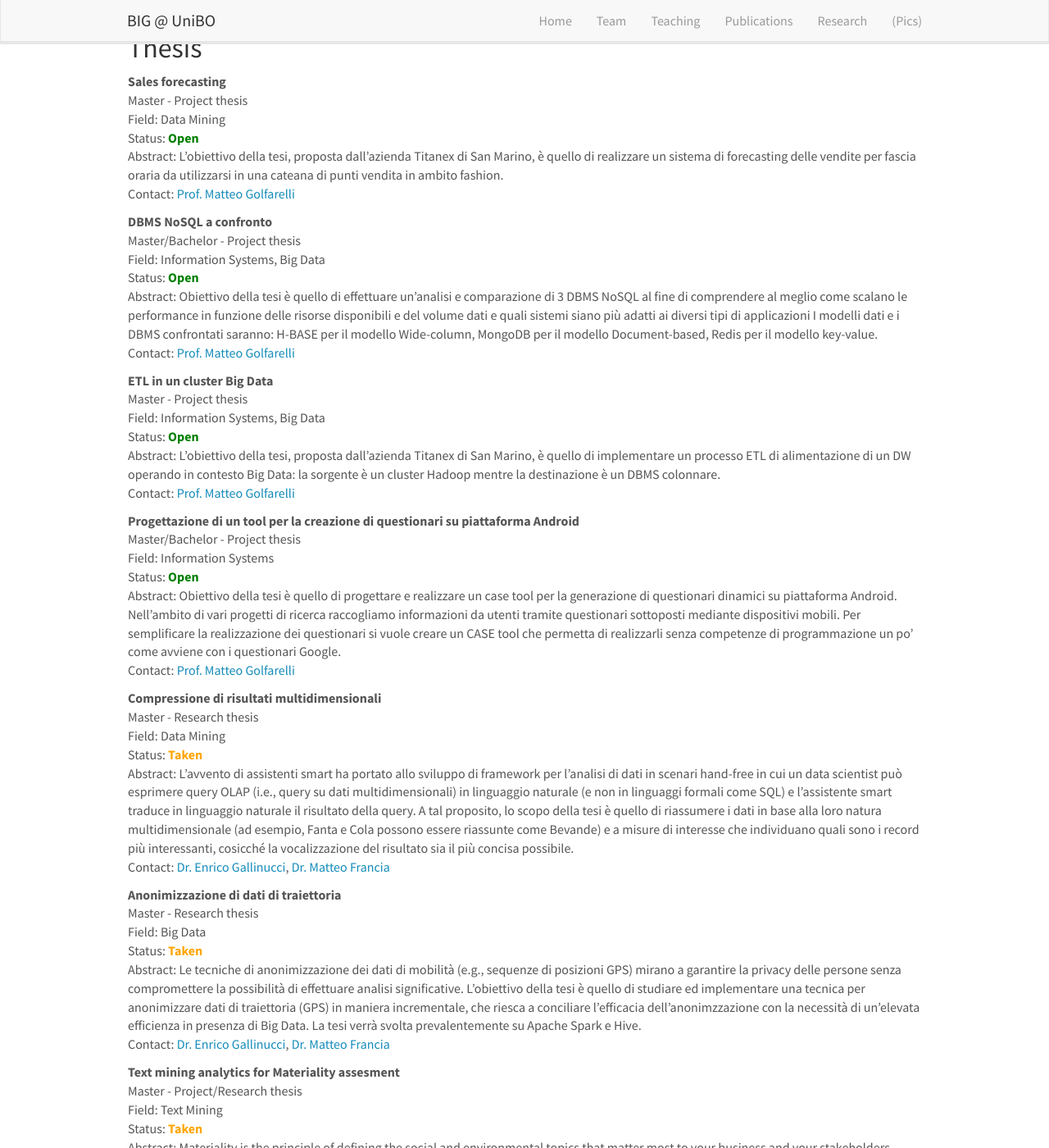
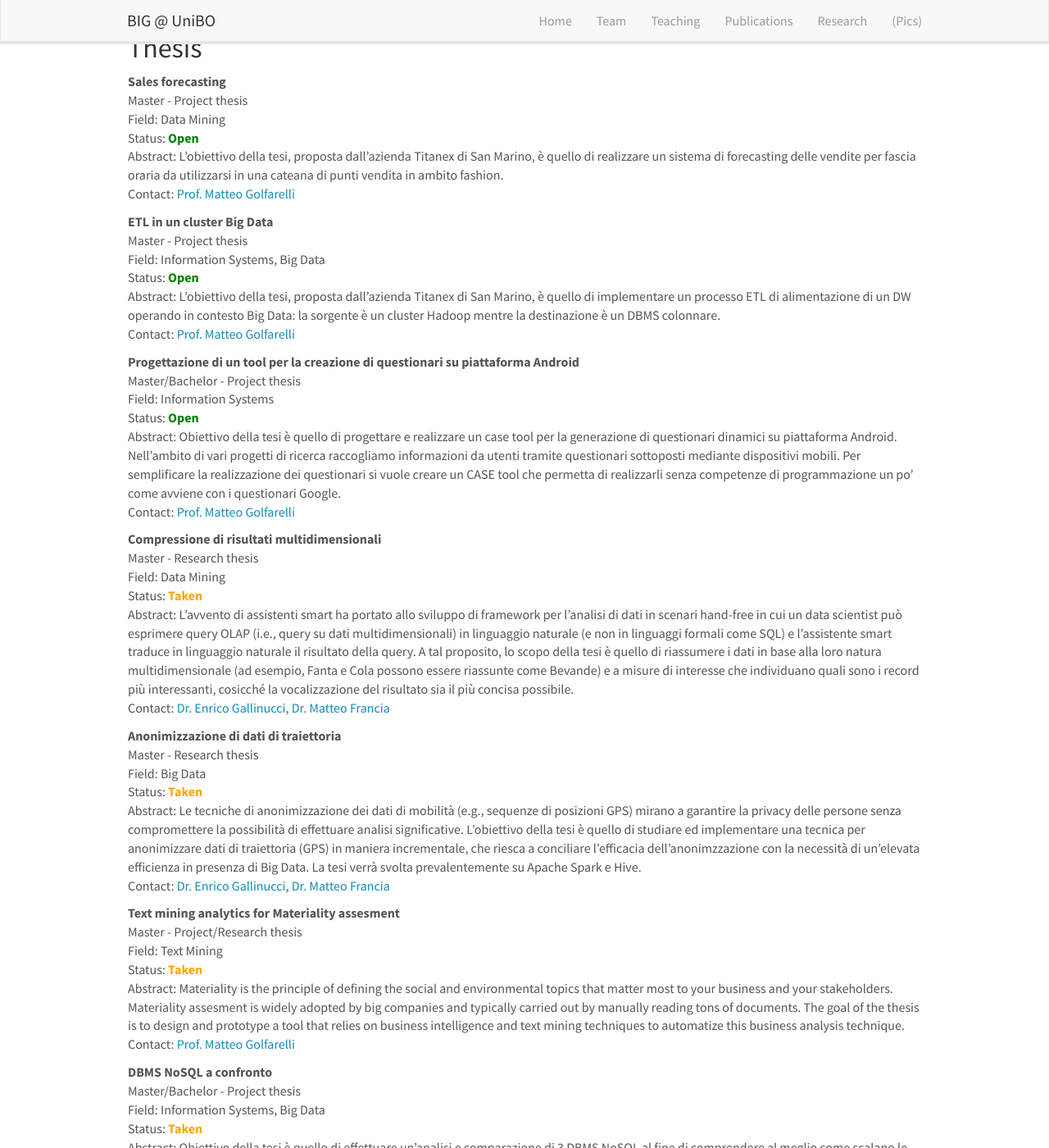
Before and after one commit to big-unibo/big-unibo.github.io, a Jekyll site: the page built from _pages/teaching.md, in a window 1280 px wide and 1400 px high, scrolled down 828 px. Shown: the whole window at 82% size. Built offline with Jekyll 4.4.1, drawn with Linux system fonts in a browser that asks for light colours; nearby versions of some CDN libraries; some of the changed text lies outside the part shown.

Commit message:
Update thesis.yml

```diff
--- a/_data/thesis.yml
+++ b/_data/thesis.yml
@@ -62,7 +62,7 @@
   level: Master/Bachelor
   type: Project thesis
   field: Information Systems, Big Data
-  status: Open
+  status: Taken
   year:
   contact: "<a href='mailto:matteo.golfarelli@unibo.it'>Prof. Matteo Golfarelli</a>"
   supervisor:
```
